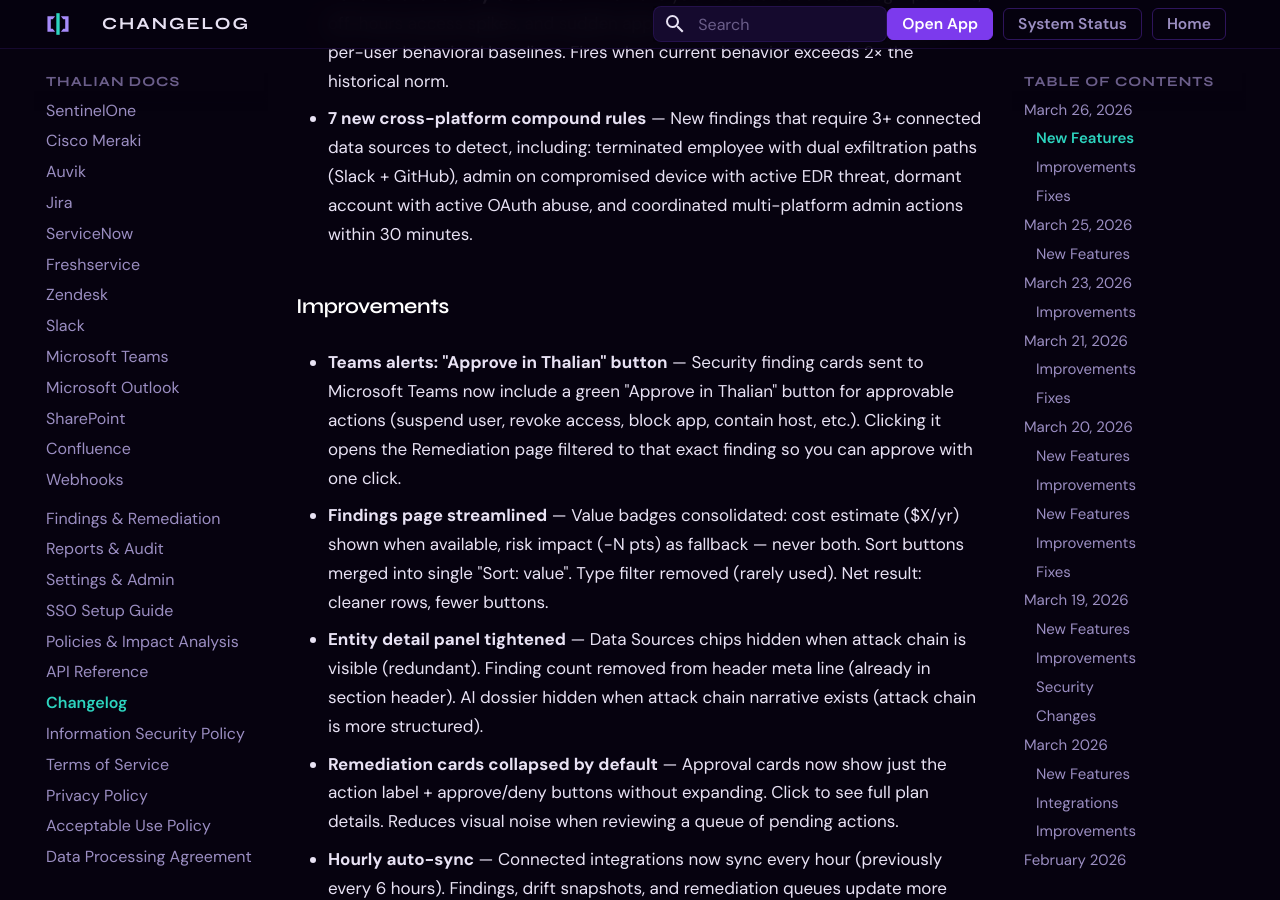
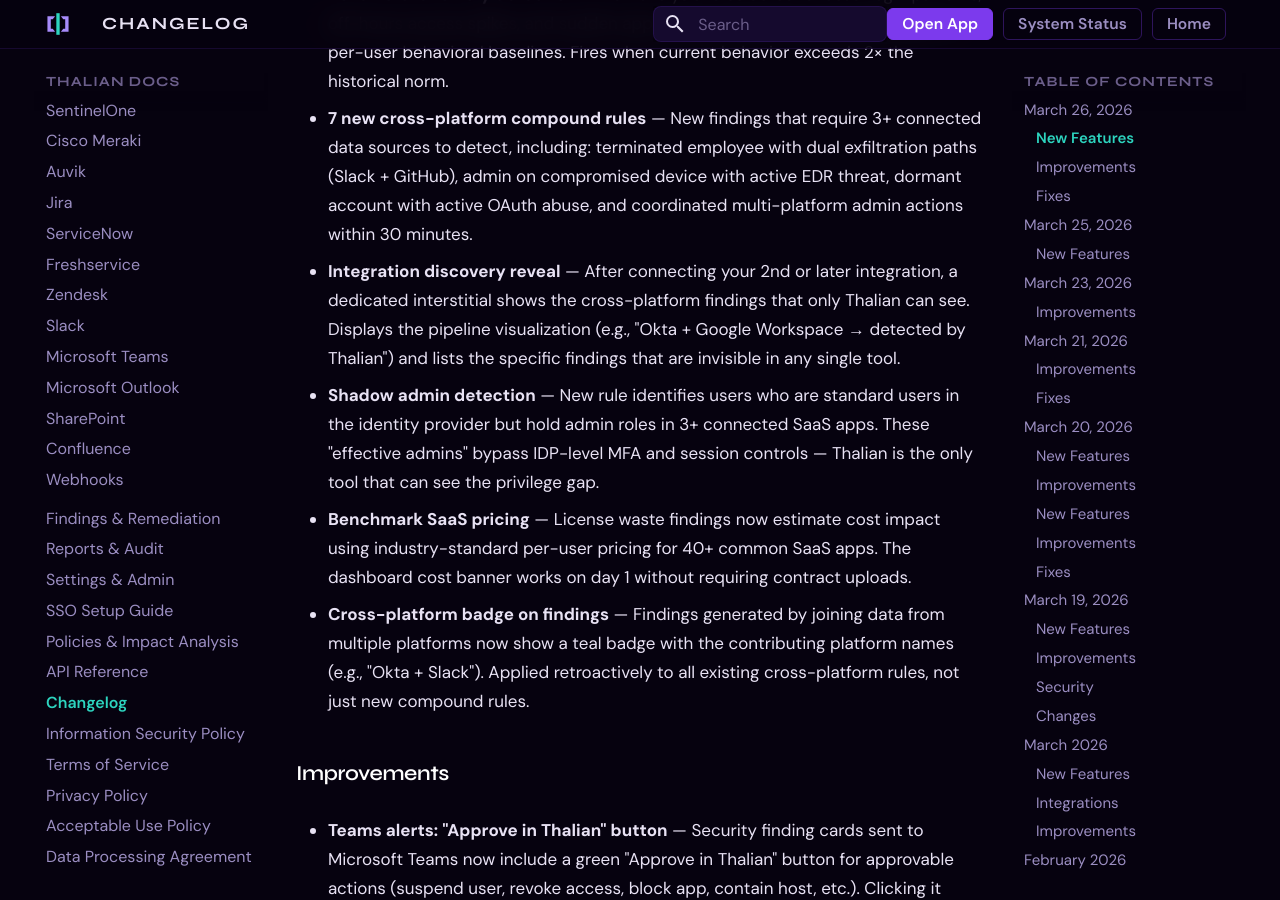
Before and after one commit to tori-mf13/thalian-docs, an MkDocs documentation site: the page built from docs/changelog.md, in a window 1280 px wide and 900 px high, scrolled down 1048 px. Built offline with MkDocs 1.6.1 and Material for MkDocs 9.7.7, drawn with Linux system fonts in a browser that asks for light colours.

Commit message:
docs(changelog): add March 26 entries for discovery reveal, shadow admin, benchmark pricing, cross-platform badge
Co-Authored-By: Claude Opus 4.6 (1M context) <noreply@anthropic.com>

```diff
--- a/docs/changelog.md
+++ b/docs/changelog.md
@@ -21,6 +21,14 @@ Notable changes, new features, and fixes for the Thalian platform.
 - **Behavioral anomaly detection** — New analysis rules detect unusual login patterns, off-hours access spikes, and sudden app access changes by comparing against per-user behavioral baselines. Fires when current behavior exceeds 2× the historical norm.
 
 - **7 new cross-platform compound rules** — New findings that require 3+ connected data sources to detect, including: terminated employee with dual exfiltration paths (Slack + GitHub), admin on compromised device with active EDR threat, dormant account with active OAuth abuse, and coordinated multi-platform admin actions within 30 minutes.
+
+- **Integration discovery reveal** — After connecting your 2nd or later integration, a dedicated interstitial shows the cross-platform findings that only Thalian can see. Displays the pipeline visualization (e.g., "Okta + Google Workspace → detected by Thalian") and lists the specific findings that are invisible in any single tool.
+
+- **Shadow admin detection** — New rule identifies users who are standard users in the identity provider but hold admin roles in 3+ connected SaaS apps. These "effective admins" bypass IDP-level MFA and session controls — Thalian is the only tool that can see the privilege gap.
+
+- **Benchmark SaaS pricing** — License waste findings now estimate cost impact using industry-standard per-user pricing for 40+ common SaaS apps. The dashboard cost banner works on day 1 without requiring contract uploads.
+
+- **Cross-platform badge on findings** — Findings generated by joining data from multiple platforms now show a teal badge with the contributing platform names (e.g., "Okta + Slack"). Applied retroactively to all existing cross-platform rules, not just new compound rules.
 
 ### Improvements
 
```
